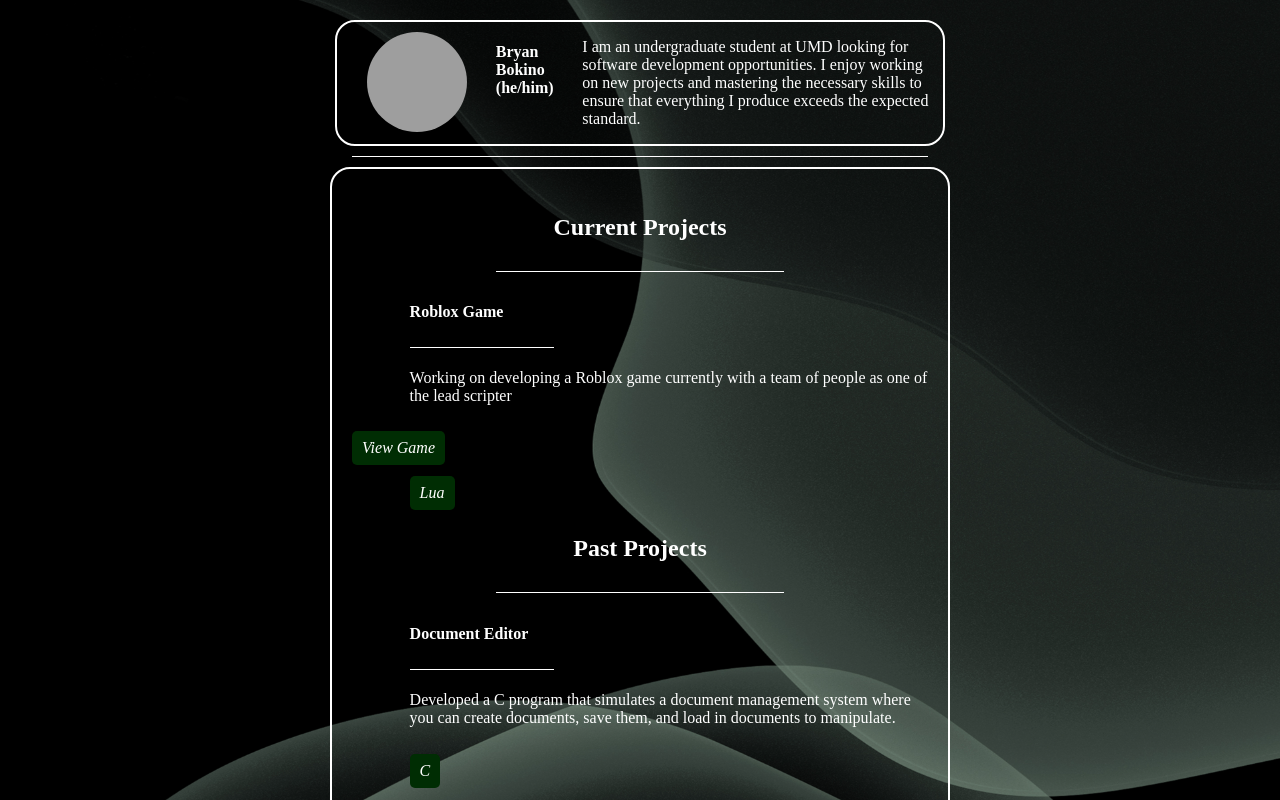
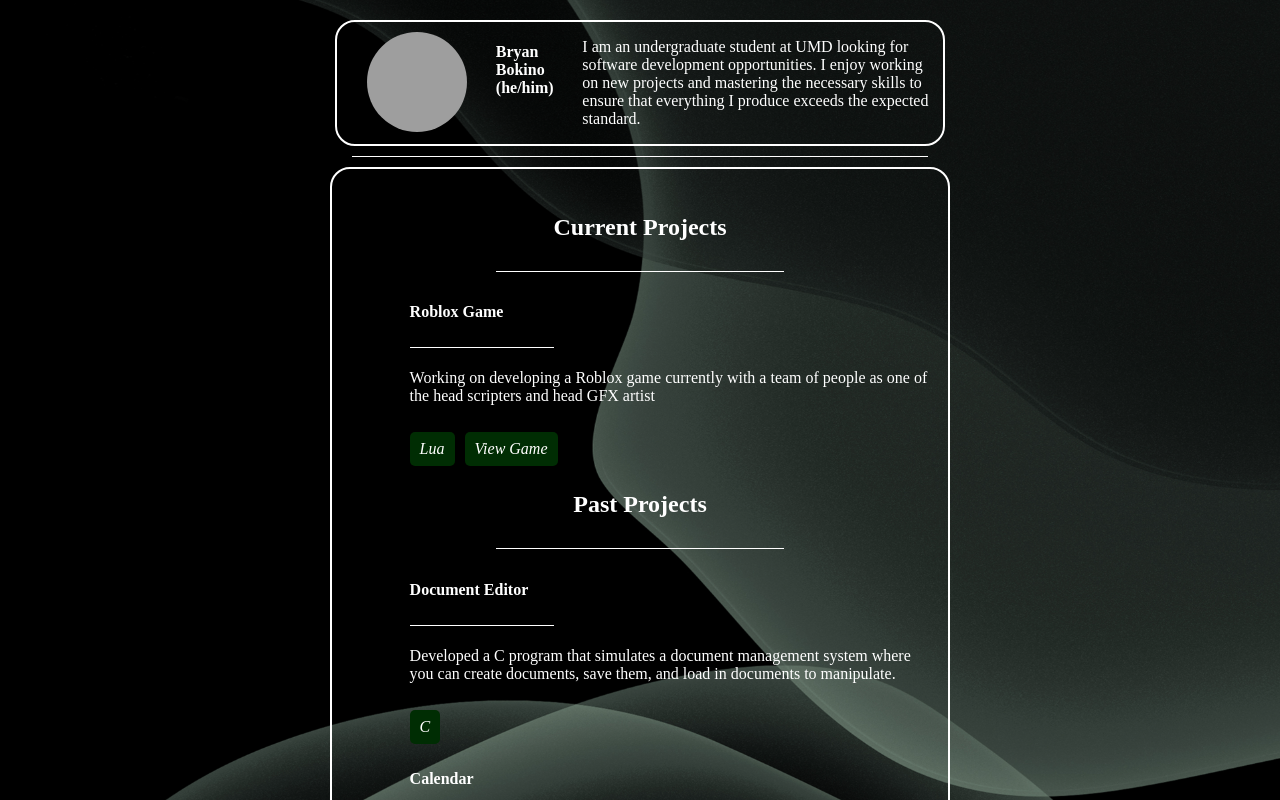
Before and after one commit to Mbokeno/2DPortfolio, a React (Vite) app: page / in a window 1280 px wide. Built offline with nearby package versions, Linux system fonts and the light colour scheme; grey boxes are pictures that could not be loaded.

Commit message:
Formatted the link to the roblox game in my resume

```diff
--- a/src/components/Hero.jsx
+++ b/src/components/Hero.jsx
@@ -61,9 +61,9 @@ const Hero = () => {
                         <Section>
                             <InnerHeading variants={itemVariants}>Roblox Game</InnerHeading>
                             <HorizontalLineInner variants={itemVariants}/>
-                            <InnerText variants={itemVariants}>Working on developing a Roblox game currently with a team of people as one of the lead scripter</InnerText>
-                            <ResumeLink variants={itemVariants} href="https://www.roblox.com/games/102445664248118/One-Piece-Demo-Title" target="_blank" rel="noopener noreferrer"><AdaptiveBackgroundText>View Game</AdaptiveBackgroundText></ResumeLink>
-                            <List variants={itemVariants}><AdaptiveBackgroundText>Lua</AdaptiveBackgroundText></List>
+                            <InnerText variants={itemVariants}>Working on developing a Roblox game currently with a team of people as one of the head scripters and head GFX artist</InnerText>
+
+                            <List variants={itemVariants}><AdaptiveBackgroundText>Lua</AdaptiveBackgroundText> <ResumeLink variants={itemVariants} href="https://www.roblox.com/games/102445664248118/One-Piece-Demo-Title" target="_blank" rel="noopener noreferrer"><AdaptiveBackgroundText>View Game</AdaptiveBackgroundText></ResumeLink> </List>
 
                         </Section>
                         <Title variants={itemVariants}>Past Projects</Title>
```
